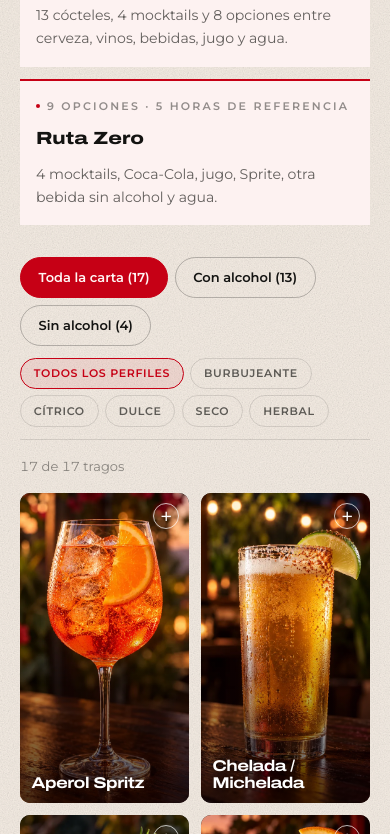
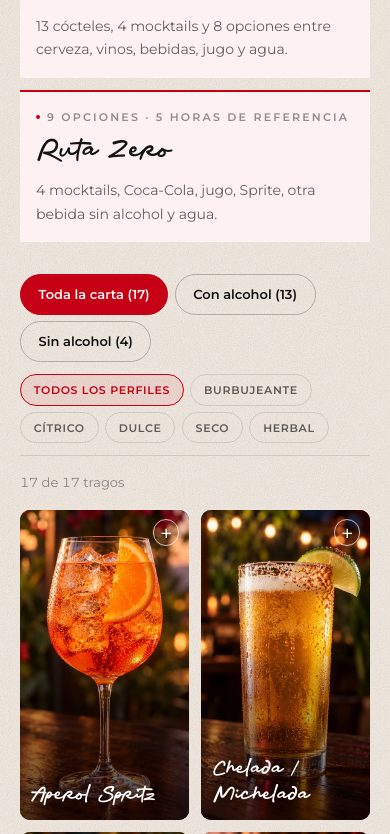
Before and after one commit to MatiNicolasur/RUTABAR, a Next.js app: page /carta in a window 390 px wide. Shown: the part 950-1784 px from the top of the page. Built offline with nearby package versions, Linux system fonts and the light colour scheme; no server answers.

Commit message:
Aplica tipografía manuscrita a los títulos de cards

```diff
--- a/src/components/interactivo.css
+++ b/src/components/interactivo.css
@@ -208,11 +208,12 @@
 
 .trago-card__nombre {
   max-inline-size: calc(100% - 2rem);
-  font-family: var(--fuente-display);
-  font-size: clamp(1.3rem, 2.1vw, 1.75rem);
-  font-weight: 700;
-  line-height: 1.08;
-  letter-spacing: -0.035em;
+  font-family: var(--fuente-mano);
+  font-variation-settings: normal;
+  font-size: clamp(1.75rem, 2.5vw, 2.25rem);
+  font-weight: 400;
+  line-height: 1.2;
+  letter-spacing: 0.01em;
   text-wrap: balance;
   text-shadow: 0 1px 12px rgb(0 0 0 / 0.5);
 }
@@ -292,7 +293,7 @@
 
   .trago-card__nombre {
     max-inline-size: 100%;
-    font-size: clamp(0.95rem, 4vw, 1.15rem);
+    font-size: clamp(1.35rem, 5.5vw, 1.65rem);
     overflow-wrap: anywhere;
   }
 
@@ -486,11 +487,12 @@
 }
 
 .serv-int__cardTitulo {
-  font-family: var(--fuente-display);
-  font-size: clamp(1.2rem, 2vw, 1.45rem);
-  font-weight: 800;
-  letter-spacing: -0.03em;
-  line-height: 1.1;
+  font-family: var(--fuente-mano);
+  font-variation-settings: normal;
+  font-size: clamp(1.8rem, 2.5vw, 2.25rem);
+  font-weight: 400;
+  letter-spacing: 0.01em;
+  line-height: 1.2;
 }
 
 .serv-int__cardGancho {
@@ -639,9 +641,12 @@
 }
 
 .servicios-ruta h3 {
-  font-family: var(--fuente-display);
-  font-size: 1.1rem;
-  font-weight: 800;
+  font-family: var(--fuente-mano);
+  font-variation-settings: normal;
+  font-size: 1.8rem;
+  font-weight: 400;
+  letter-spacing: 0.01em;
+  line-height: 1.2;
 }
 
 .servicios-ruta > p:last-child {
@@ -661,9 +666,12 @@
 }
 
 .carta-publica__opcion h3 {
-  font-family: var(--fuente-display);
-  font-size: 1.1rem;
-  font-weight: 800;
+  font-family: var(--fuente-mano);
+  font-variation-settings: normal;
+  font-size: 1.8rem;
+  font-weight: 400;
+  letter-spacing: 0.01em;
+  line-height: 1.2;
 }
 
 .carta-publica__opcion > p:last-child {
--- a/src/components/rutas-servicio.css
+++ b/src/components/rutas-servicio.css
@@ -87,11 +87,11 @@
 }
 
 .rutas-servicio__card h3 {
-  font-family: var(--fuente-rutas);
-  font-variation-settings: 'wdth' 125;
-  font-size: clamp(1.5rem, 2vw, 1.875rem);
-  font-weight: 800;
-  letter-spacing: -0.025em;
+  font-family: var(--fuente-mano);
+  font-variation-settings: normal;
+  font-size: clamp(2.1rem, 2.8vw, 2.6rem);
+  font-weight: 400;
+  letter-spacing: 0.01em;
   line-height: 1.15;
   text-wrap: balance;
 }
@@ -274,7 +274,7 @@
   .rutas-servicio__grid { grid-template-columns: minmax(0, 1fr); }
   .rutas-servicio__foto { aspect-ratio: 1.05; }
   .rutas-servicio__cuerpo { padding: 1.4rem; }
-  .rutas-servicio__card h3 { font-size: 1.625rem; }
+  .rutas-servicio__card h3 { font-size: 2.25rem; }
   .rutas-servicio__card--personalizada { grid-template-columns: minmax(0, 1fr); }
   .rutas-servicio__card--personalizada .rutas-servicio__cuerpo { grid-template-columns: minmax(0, 1fr); gap: 1.5rem; padding: 1rem 1.4rem 1.4rem; }
   .rutas-servicio__personalizada-arte { display: block; padding: 1.4rem 1.4rem 0; background: transparent; }
```
